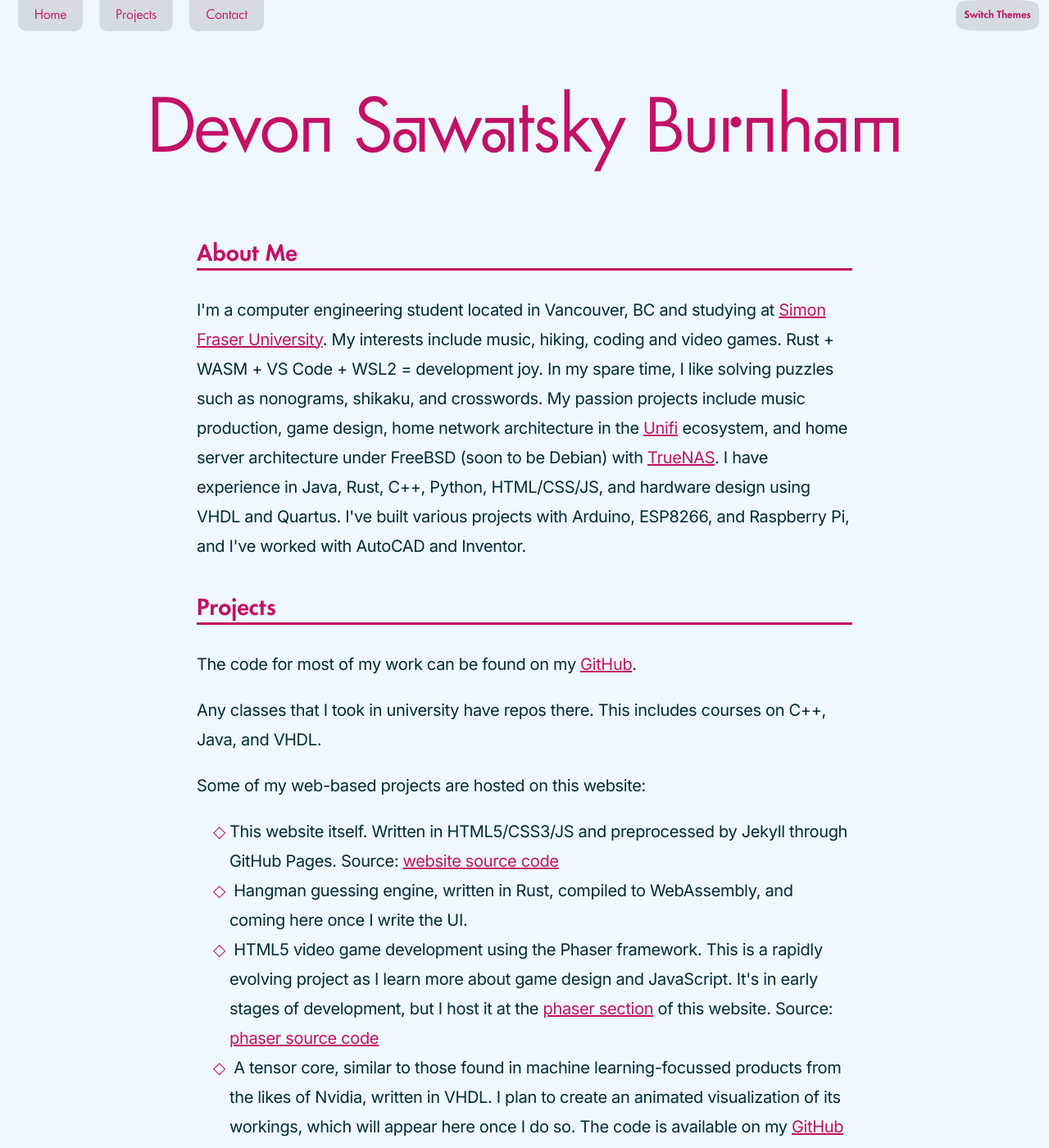
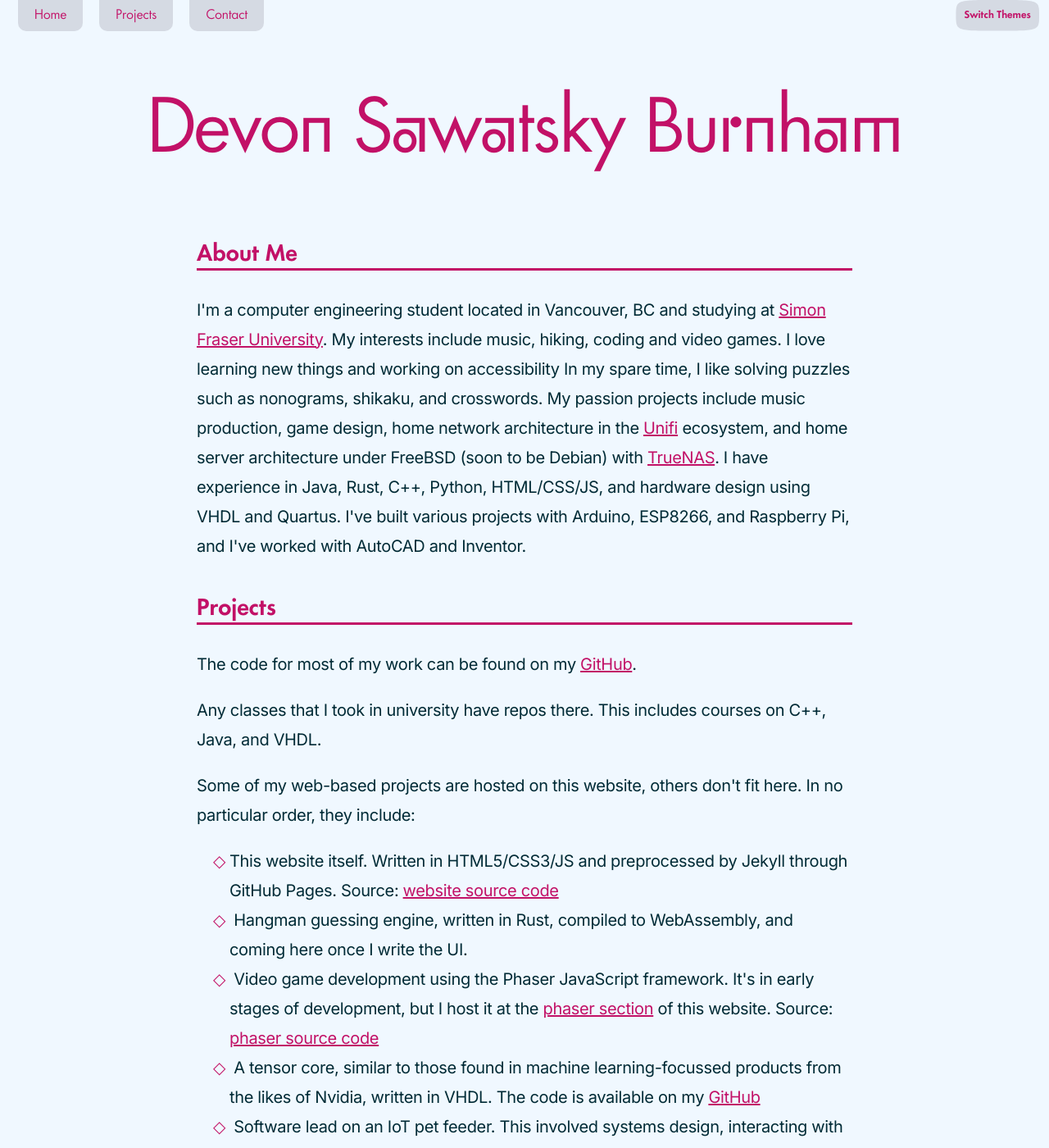
Before and after one commit to novedevo/nove.dev, a Jekyll site: the page built from index.html, in a window 1280 px wide and 1400 px high. Shown: the whole window at 82% size. Built offline with Jekyll 4.4.1, drawn with Linux system fonts in a browser that asks for light colours; some of the changed text lies outside the part shown.

Commit message:
update bio, add more details on projects

```diff
--- a/index.html
+++ b/index.html
@@ -9,7 +9,8 @@
 <h2 id="about">About Me</h2>
 <hr>
 <p>I'm a computer engineering student located in Vancouver, BC and studying at <a href="https://sfu.ca/" title="SFU">Simon Fraser University</a>.
-    My interests include music, hiking, coding and video games. Rust + WASM + VS Code + WSL2 = development joy.
+    My interests include music, hiking, coding and video games.
+    I love learning new things and working on accessibility
     In my spare time, I like solving puzzles such as nonograms, shikaku, and crosswords.
     My passion projects include music production, game design, home network architecture in the <a href="https://unifi-network.ui.com/" title="Unifi">Unifi</a> ecosystem, and home server architecture under FreeBSD (soon to be Debian) with <a href="https://www.truenas.com/" title="TrueNAS">TrueNAS</a>.
     I have experience in Java, Rust, C++, Python, HTML/CSS/JS, and hardware design using VHDL and Quartus.
@@ -22,7 +23,8 @@
 </p>
 <p>Any classes that I took in university have repos there. This includes courses on C++, Java, and VHDL.
 </p>
-<p>Some of my web-based projects are hosted on this website: </p>
+<p>Some of my web-based projects are hosted on this website, others don't fit here.
+    In no particular order, they include: </p>
 <ul>
     <li>This website itself. Written in HTML5/CSS3/JS and preprocessed by Jekyll through GitHub Pages.
         Source: <a href="https://github.com/novedevo/novedevo.github.io">website source code</a>
@@ -31,21 +33,23 @@
         Hangman guessing engine, written in Rust, compiled to WebAssembly, and coming here once I write the UI.
     </li>
     <li>
-        HTML5 video game development using the Phaser framework.
-        This is a rapidly evolving project as I learn more about game design and JavaScript.
+        Video game development using the Phaser JavaScript framework.
         It's in early stages of development, but I host it at the <a href="/phaser">phaser section</a> of this website.
         Source: <a href="https://github.com/novedevo/novedevo.github.io/tree/master/phaser">phaser source code</a>
     </li>
     <li>
         A tensor core, similar to those found in machine learning-focussed products from the likes of Nvidia, written in VHDL.
-        I plan to create an animated visualization of its workings, which will appear here once I do so.
         The code is available on my <a href="https://github.com/novedevo/ENSC-252/tree/master/final">GitHub</a>
     </li>
     <li>
-        Software lead on an IoT pet feeder
+        Software lead on an IoT pet feeder.
+        This involved systems design, interacting with cloud services and an Android app, and writing lots of C++.
+        As software lead, my role also involved coordination between teammates, project management, and "devops" such as showing people Git.
     </li>
     <li>
-        CAD model of an innovative multi-axis FDM 3D printer
+        CAD model of an innovative multi-axis FDM 3D printer, to produce objects with less supports and more resistance to delamination.
+        This was a capstone project for an engineering design class.
+        I used Autodesk Inventor to model and simulate the design.
     </li>
 </ul>
 
```
